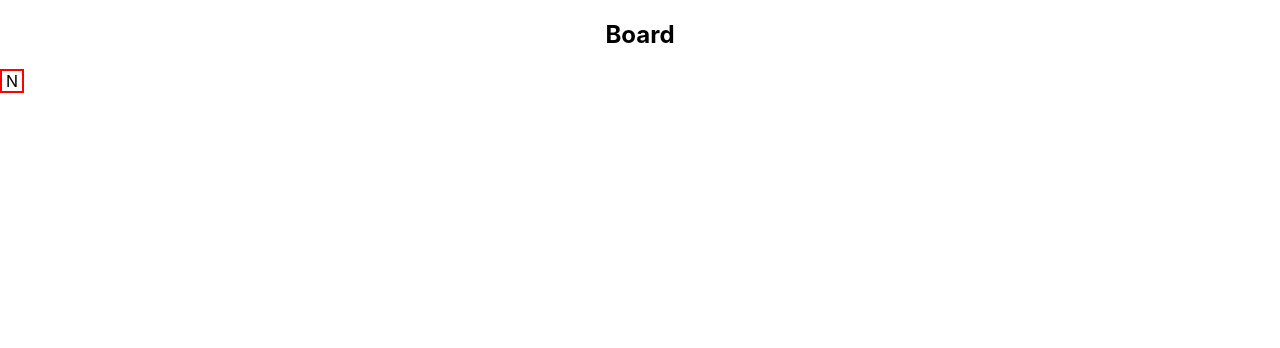
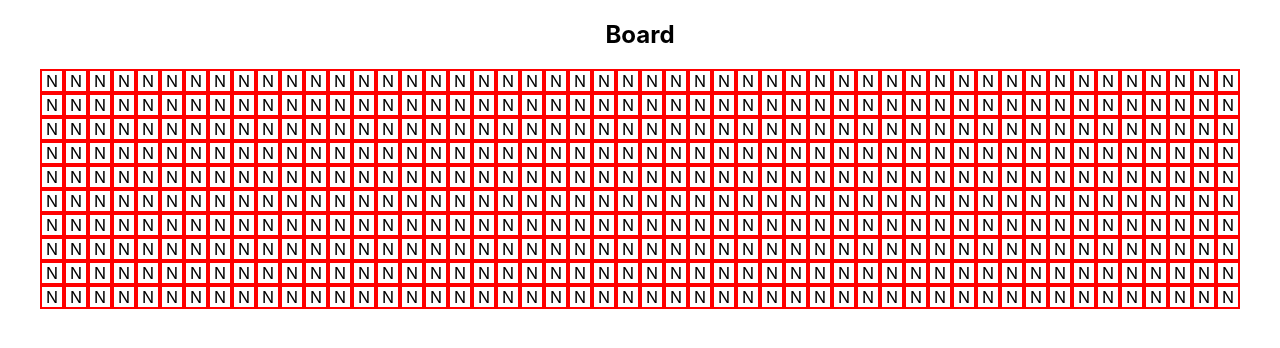
Before and after one commit to GunjanKadu/PathFindingVisualizer, a React (Create React App) app in the folder pathfinder/: page / in a window 1280 px wide. Shown: the top 348 px of the page. Built offline with nearby package versions, Linux system fonts and the light colour scheme.

Commit message:
Creating a board with unique Node ids and UUIDv4

```diff
--- a/pathfinder/package.json
+++ b/pathfinder/package.json
@@ -16,7 +16,7 @@
     "typescript": "^3.7.5"
   },
   "scripts": {
-    "start": "react-scripts start",
+    "start": "react-scripts start --dev",
     "build": "react-scripts build",
     "test": "react-scripts test",
     "eject": "react-scripts eject"
--- a/pathfinder/src/Components/Board/board.css
+++ b/pathfinder/src/Components/Board/board.css
@@ -2,3 +2,9 @@
   display: flex;
   flex-direction: column;
 }
+.board___nodeContainer {
+  display: flex;
+  margin: auto;
+  width: 100vw;
+  justify-content: center;
+}
--- a/pathfinder/src/Components/Board/board.tsx
+++ b/pathfinder/src/Components/Board/board.tsx
@@ -1,17 +1,49 @@
+import { spawn } from "child_process";
 import React from "react";
 import Node from "../Node/node";
 import "./board.css";
 
 function board() {
-  let rows = 10;
+  let rows = 50;
   let columns = 10;
 
-  const generateBoard = () => {};
+  const uuidv4 = () => {
+    return "xxxxxxxx-xxxx-4xxx-yxxx-xxxxxxxxxxxx".replace(/[xy]/g, function (
+      c
+    ) {
+      var r = (Math.random() * 16) | 0,
+        v = c == "x" ? r : (r & 0x3) | 0x8;
+      return v.toString(16);
+    });
+  };
+  const generateBoard = () => {
+    let result: any = [];
+    for (let i = 0; i < rows; i++) {
+      result.push([]);
+      for (let j = 0; j < columns; j++) {
+        let key = uuidv4();
+        result[i].push(
+          <span key={key} onClick={() => console.log(key)}>
+            <Node />
+          </span>
+        );
+      }
+    }
+
+    console.log(result);
+    return result;
+  };
 
   return (
     <div className="board">
       <h2>Board</h2>
-      <Node />
+      <div className="board___nodeContainer">
+        {generateBoard().map((item: Array<any>, i: number) => (
+          <div className="rows" key={i}>
+            {item.map((node, j) => node)}
+          </div>
+        ))}
+      </div>
     </div>
   );
 }
```
